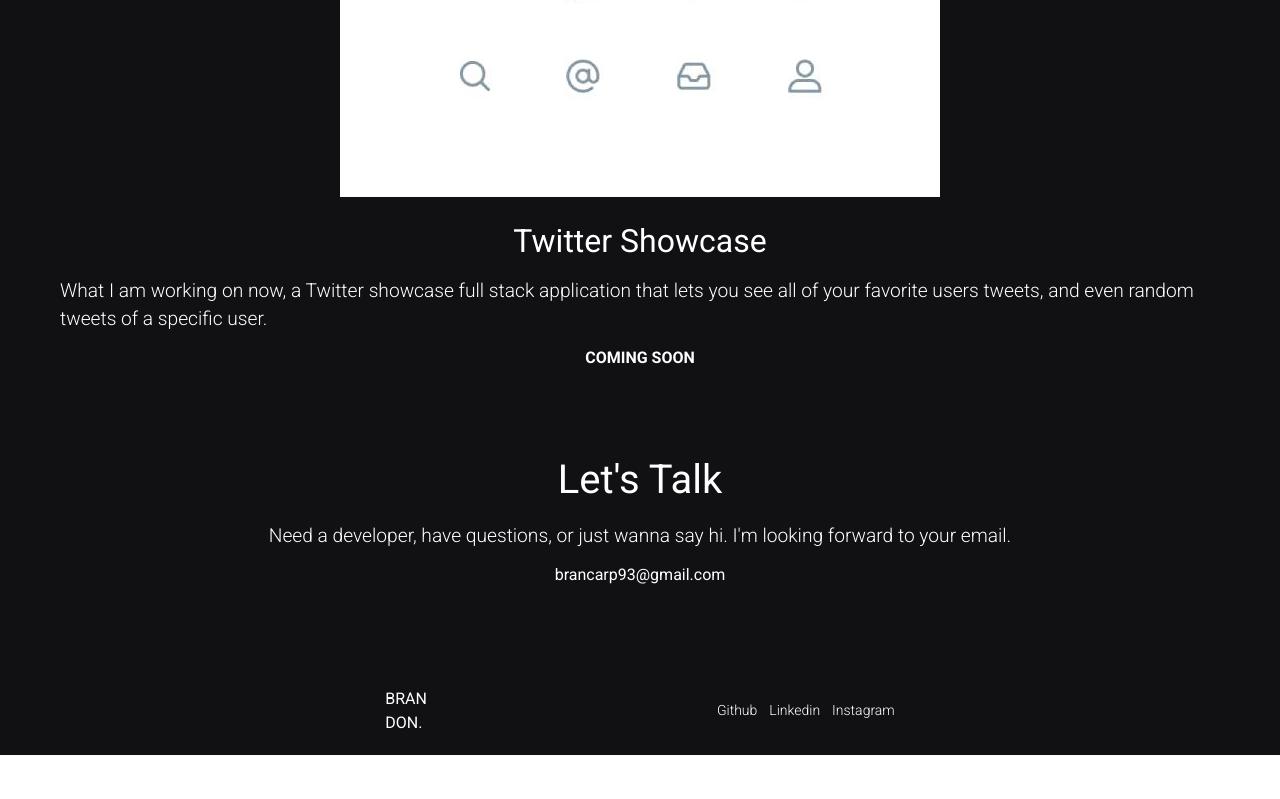
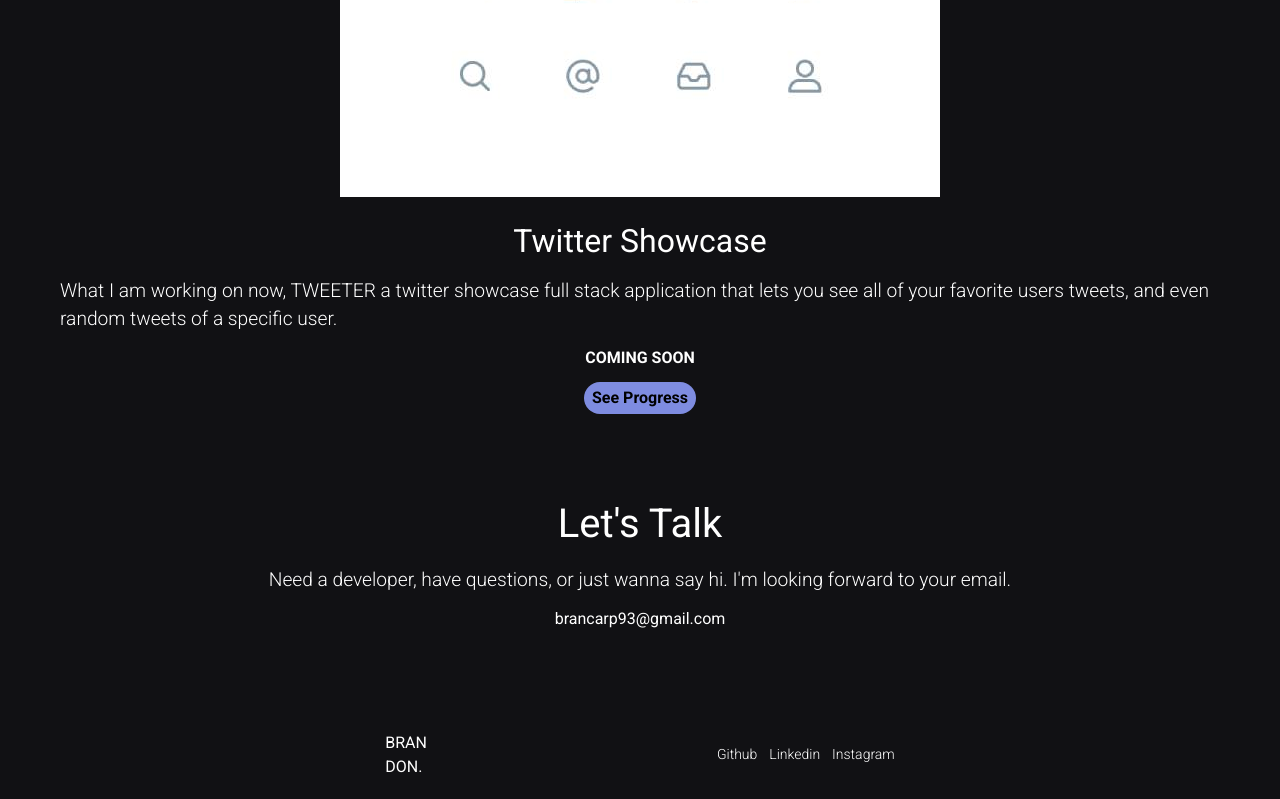
Before and after one commit to BrandonCarp/portfolio, a React (Create React App) app: page / in a window 1280 px wide. Shown: the part 3290-4089 px from the top of the page. Before the commit the page ends 4045 px from the top, so only its background shows below. Built offline with nearby package versions, Linux system fonts and the light colour scheme.

Commit message:
see progress button

```diff
--- a/src/Components/Projects.js
+++ b/src/Components/Projects.js
@@ -99,11 +99,18 @@ const Projects = () => {
         <div className="space-y-3 flex flex-col items-center">
           <h1 className="text-md md:text-l">Twitter Showcase</h1>
           <p className="font-light md:text-[1.2rem]">
-            What I am working on now, a <span className="">Twitter</span>{" "}
-            showcase full stack application that lets you see all of your
-            favorite users tweets, and even random tweets of a specific user.
+            What I am working on now, <span className="">TWEETER</span> a
+            twitter showcase full stack application that lets you see all of
+            your favorite users tweets, and even random tweets of a specific
+            user.
           </p>
           <h3 className="font-bold">COMING SOON</h3>
+          <a
+            href="https://github.com/BrandonCarp/tweeter"
+            className="bg-secondaryPurple  px-2 py-1  rounded-full text-black font-bold hover:bg-secondaryPurpleLight"
+          >
+            See Progress
+          </a>
         </div>
       </div>
     </div>
```
